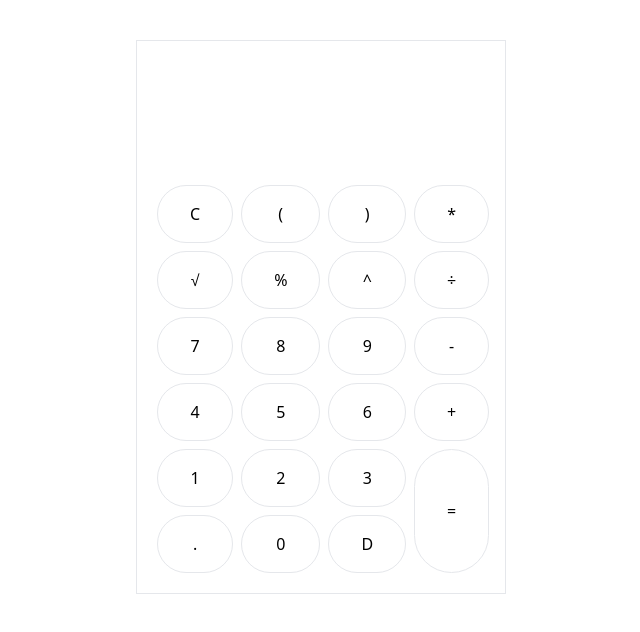
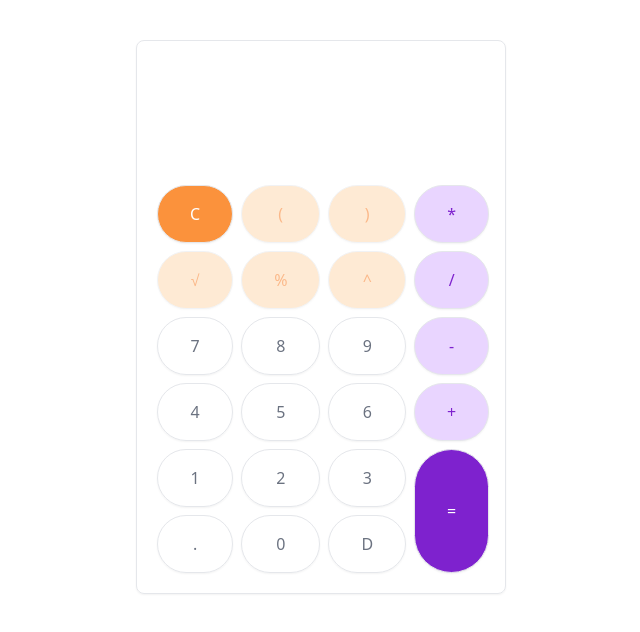
Before and after one commit to MaestroDev19/basic-project-js-calculator, a plain HTML site: page index.html in a window 1280 px wide. Shown: the whole page, without its empty margins (319-959 px from the left). Drawn offline with nearby package versions, Linux system fonts and the light colour scheme.

Commit message:
Upadated ui and optimized js

```diff
--- a/index.html
+++ b/index.html
@@ -1,50 +1,169 @@
 <!DOCTYPE html>
 <html lang="en">
   <head>
-    <meta charset="UTF-8">
-    <meta http-equiv="X-UA-Compatible" content="IE=edge">
-    <meta name="viewport" content="width=device-width, initial-scale=1.0">
-    <link rel="stylesheet" href="main.css">
+    <meta charset="UTF-8" />
+    <meta http-equiv="X-UA-Compatible" content="IE=edge" />
+    <meta name="viewport" content="width=device-width, initial-scale=1.0" />
+    <link rel="stylesheet" href="main.css" />
     <script defer src="main.js"></script>
     <script src="https://cdn.tailwindcss.com"></script>
     <script src="tailwind.config.js"></script>
     <title>Calculator</title>
   </head>
   <body>
-   <div class=" container mx-auto flex justify-center  items-center mt-10">
-      <div class=" w-[370px] border border-1 p-5  space-y-5">
-        <input type="text"id="textArea" class="mt-1 w-full  h-[100px] p-3  bg-baby-powder text-xl text-gray-700 focus-within:border-penn-blue "/>
+    <div class="container mx-auto flex justify-center items-center mt-10">
+      <div class="w-[370px] border border-1 p-5 space-y-5 rounded-lg shadow-sm">
+        <input
+          type="text"
+          id="textArea"
+          class="mt-1 w-full h-[100px] p-3 bg-baby-powder text-xl text-gray-700 focus-within:border-penn-blue"
+        />
         <div class="flex flex-row space-x-2">
           <div class="flex flex-col justify-between space-y-2">
-                <button class="px-8 py-4 border border-1 rounded-full" onclick="cleanUp()">C</button>
-                <button class="px-8 py-4 border border-1 rounded-full" onclick="root()">√</button>
-                <button class="px-8 py-4 border border-1 rounded-full" onclick="digits('7')">7</button>
-                <button class="px-8 py-4 border border-1 rounded-full" onclick="digits('4')">4</button>
-                <button class="px-8 py-4 border border-1 rounded-full" onclick="digits('1')">1</button>
-                <button class="px-8 py-4 border border-1 rounded-full" onclick="digits('.')">.</button>
+            <button
+              class="px-8 py-4 border border-1 bg-orange-400 text-white shadow-sm rounded-full grow-0"
+              onclick="cleanUp()"
+            >
+              C
+            </button>
+            <button
+              class="px-8 py-4 border border-1 rounded-full bg-orange-200 opacity-50 text-orange-500 shadow-sm rounded-full"
+              onclick="root()"
+            >
+              √
+            </button>
+            <button
+              class="px-8 py-4 border border-1 rounded-full shadow-sm text-gray-500"
+              onclick="digits('7')"
+            >
+              7
+            </button>
+            <button
+              class="px-8 py-4 border border-1 rounded-full shadow-sm text-gray-500"
+              onclick="digits('4')"
+            >
+              4
+            </button>
+            <button
+              class="px-8 py-4 border border-1 rounded-full shadow-sm text-gray-500"
+              onclick="digits('1')"
+            >
+              1
+            </button>
+            <button
+              class="px-8 py-4 border border-1 rounded-full shadow-sm text-gray-500"
+              onclick="digits('.')"
+            >
+              .
+            </button>
           </div>
           <div class="flex flex-col justify-between space-y-2">
-                <button class="px-8 py-4 border border-1 rounded-full" onclick="b_left()">(</button>
-                <button class="px-8 py-4 border border-1 rounded-full" onclick="mod()">%</button>
-                <button class="px-8 py-4 border border-1 rounded-full" onclick="digits('8')">8</button>
-                <button class="px-8 py-4 border border-1 rounded-full" onclick="digits('5')">5</button>
-                <button class="px-8 py-4 border border-1 rounded-full" onclick="digits('2')">2</button>
-                <button class="px-8 py-4 border border-1 rounded-full" onclick="digits('0')">0</button>
+            <button
+              class="px-8 py-4 border border-1 bg-orange-200 opacity-50 text-orange-500 shadow-sm rounded-full"
+              onclick="opps('(')"
+            >
+              (
+            </button>
+            <button
+              class="px-8 py-4 border border-1 rounded-full bg-orange-200 opacity-50 text-orange-500 shadow-sm rounded-full"
+              onclick="opps('%')"
+            >
+              %
+            </button>
+            <button
+              class="px-8 py-4 border border-1 rounded-full shadow-sm text-gray-500"
+              onclick="digits('8')"
+            >
+              8
+            </button>
+            <button
+              class="px-8 py-4 border border-1 rounded-full shadow-sm text-gray-500"
+              onclick="digits('5')"
+            >
+              5
+            </button>
+            <button
+              class="px-8 py-4 border border-1 rounded-full shadow-sm text-gray-500"
+              onclick="digits('2')"
+            >
+              2
+            </button>
+            <button
+              class="px-8 py-4 border border-1 rounded-full shadow-sm text-gray-500"
+              onclick="digits('0')"
+            >
+              0
+            </button>
           </div>
           <div class="flex flex-col justify-between space-y-2">
-                <button class="px-8 py-4 border border-1 rounded-full" onclick="b_right()">)</button>
-                <button class="px-8 py-4 border border-1 rounded-full" onclick="exp()">^</button>
-                <button class="px-8 py-4 border border-1 rounded-full" onclick="digits('9')">9</button>
-                <button class="px-8 py-4 border border-1 rounded-full" onclick="digits('6')">6</button>
-                <button class="px-8 py-4 border border-1 rounded-full" onclick="digits('3')">3</button>
-                <button class="px-8 py-4 border border-1 rounded-full" onclick="del()">D</button>
+            <button
+              class="px-8 py-4 border border-1 bg-orange-200 opacity-50 text-orange-500 shadow-sm rounded-full"
+              onclick="opps(')')"
+            >
+              )
+            </button>
+            <button
+              class="px-8 py-4 border border-1 rounded-full shadow-sm text-gray-500 bg-orange-200 opacity-50 text-orange-500 shadow-sm rounded-full"
+              onclick="opps('**')"
+            >
+              ^
+            </button>
+            <button
+              class="px-8 py-4 border border-1 rounded-full shadow-sm text-gray-500"
+              onclick="digits('9')"
+            >
+              9
+            </button>
+            <button
+              class="px-8 py-4 border border-1 rounded-full shadow-sm text-gray-500"
+              onclick="digits('6')"
+            >
+              6
+            </button>
+            <button
+              class="px-8 py-4 border border-1 rounded-full shadow-sm shadow-sm text-gray-500"
+              onclick="digits('3')"
+            >
+              3
+            </button>
+            <button
+              class="px-8 py-4 border border-1 rounded-full shadow-sm text-gray-500"
+              onclick="del()"
+            >
+              D
+            </button>
           </div>
           <div class="flex flex-col justify-between space-y-2">
-                <button class="px-8 py-4 border border-1 rounded-full" onclick="mul()">*</button>
-                <button class="px-8 py-4 border border-1 rounded-full" onclick="div()">÷</button>
-                <button class="px-8 py-4 border border-1 rounded-full" onclick="sub()">-</button>
-                <button class="px-8 py-4 border border-1 rounded-full" onclick="add()">+</button>
-                <button class="px-8 py-4 border border-1 rounded-full grow" onclick="solve()">=</button>
+            <button
+              class="px-8 py-4 border border-1 rounded-full bg-purple-200 text-purple-700 shadow-sm"
+              onclick="opps('*')"
+            >
+              *
+            </button>
+            <button
+              class="px-8 py-4 border border-1 rounded-full bg-purple-200 text-purple-700 shadow-sm"
+              onclick="opps('/')"
+            >
+              /
+            </button>
+            <button
+              class="px-8 py-4 border border-1 rounded-full bg-purple-200 text-purple-700 shadow-sm"
+              onclick="opps('-')"
+            >
+              -
+            </button>
+            <button
+              class="px-8 py-4 border border-1 rounded-full bg-purple-200 text-purple-700 shadow-sm"
+              onclick="opps('+')"
+            >
+              +
+            </button>
+            <button
+              class="px-8 py-4 border border-1 rounded-full grow bg-purple-700 text-white shadow-sm"
+              onclick="solve()"
+            >
+              =
+            </button>
           </div>
         </div>
       </div>
--- a/main.js
+++ b/main.js
@@ -1,56 +1,24 @@
-let textArea = document.querySelector('#textArea');
+let textArea = document.querySelector("#textArea");
 
- function digits(digit){
-    textArea.value += digit;
- }
-
-function add(){
-    textArea.value += "+";
+function digits(digit) {
+  textArea.value += digit;
 }
 
-function sub(){
-    textArea.value += "-";
+function opps(sign) {
+  textArea.value += sign;
 }
 
-function mul(){
-    textArea.value += "*";
+function root() {
+  textArea.value += Math.sqrt(textArea.value);
 }
 
-function div(){
-    textArea.value += "÷";
+function solve() {
+  answer = eval(textArea.value);
+  textArea.value = answer;
 }
-
-function exp(){
-    textArea.value += "**";
+function del() {
+  textArea.value = textArea.value.slice(0, -1);
 }
-
-function mod(){
-    textArea.value += "%";
+function cleanUp() {
+  textArea.value = "";
 }
-
-function b_left(){
-    textArea.value += "(";
-}
-
-function b_right(){
-    textArea.value += ")";
-}
-
-function dec(){
-    textArea.value +=".";
-}
-
-function root(){
-    textArea.value += Math.sqrt(textArea.value) ;
-}
-
-function solve(){
-    answer = eval(textArea.value);
-    textArea.value = answer;
-}
- function del(){
-    textArea.value = textArea.value.slice(0,-1);
- }
-function cleanUp() {
-    textArea.value = "";
-}
```
Lines whose indentation alone changed are shown as unchanged.
